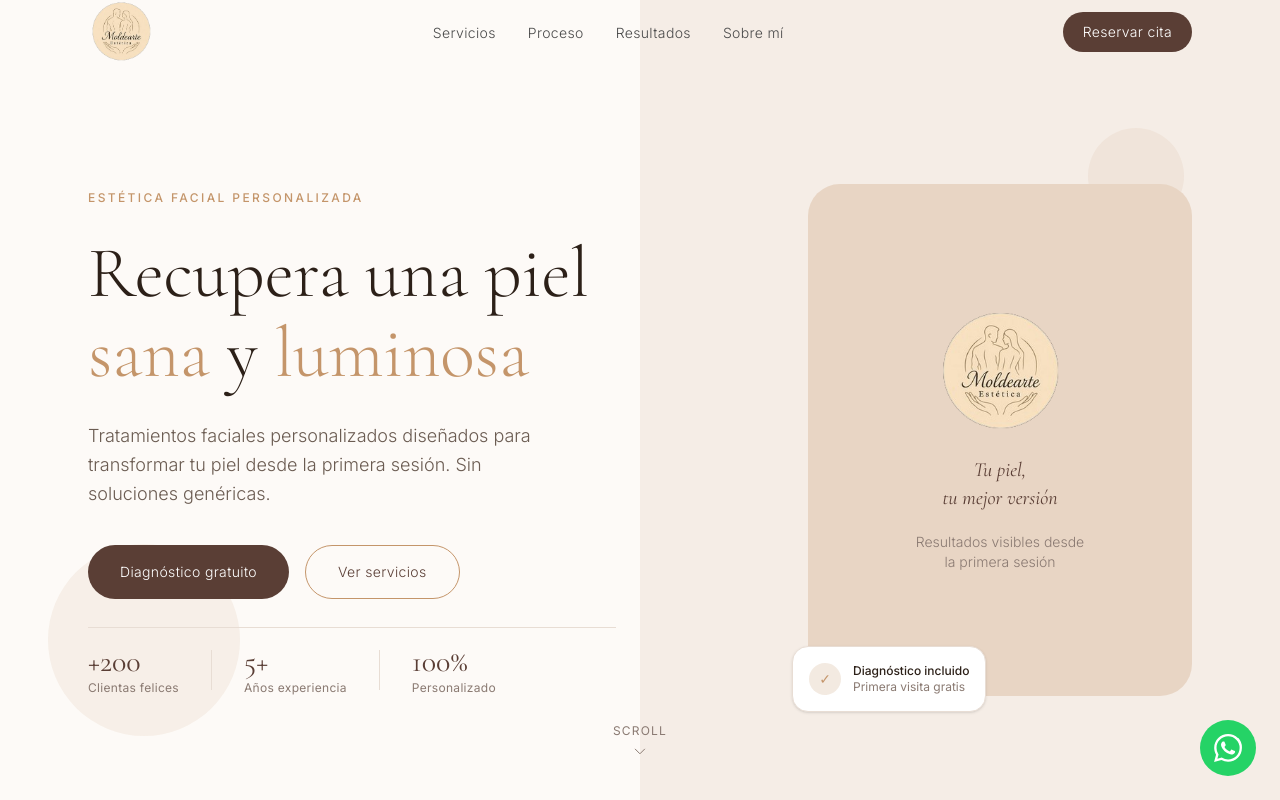
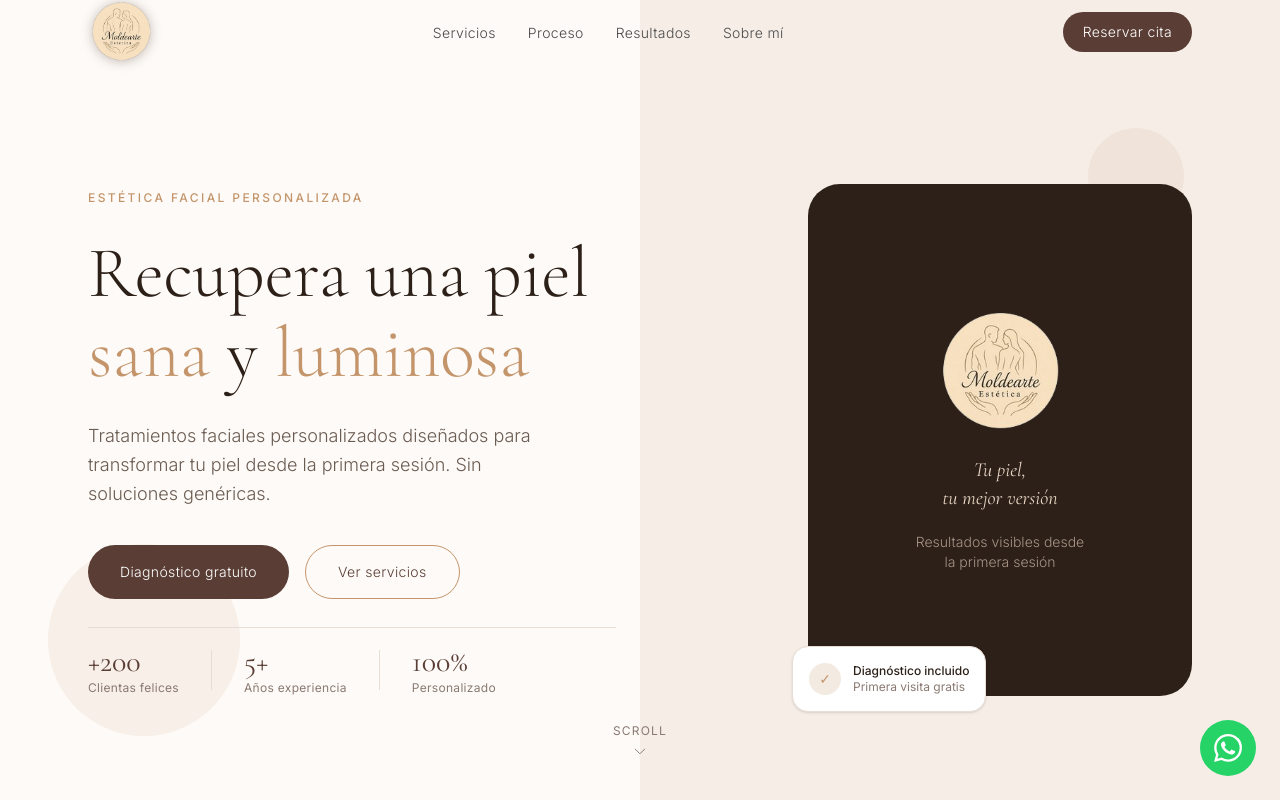
Before and after one commit to zironaranjo/Estetica_Aleja, a React (Vite) app: page / in a window 1280 px wide. Shown: the top 800 px of the page. Built offline with nearby package versions, Linux system fonts and the light colour scheme.

Commit message:
fix: contraste del logo - fondo oscuro en hero y drop-shadow en navbar y footer
Co-authored-by: Cursor <cursoragent@cursor.com>

```diff
--- a/src/components/Footer.jsx
+++ b/src/components/Footer.jsx
@@ -35,7 +35,7 @@ export default function Footer() {
     <footer className="py-10 bg-[#1e1610] border-t border-[#3d3028]">
       <div className="max-w-6xl mx-auto px-6 flex flex-col items-center gap-8">
         <div className="flex flex-col md:flex-row items-center justify-between w-full gap-6">
-          <img src={logo} alt="Moldearte" className="h-14 w-auto object-contain opacity-80" />
+          <img src={logo} alt="Moldearte" className="h-14 w-auto object-contain" style={{filter: 'drop-shadow(0 1px 6px rgba(196,149,106,0.4))'}} />
 
           <div className="flex flex-wrap justify-center gap-6 text-xs text-[#6b5c52] font-light tracking-wide">
             <a href="#servicios" className="hover:text-[#c4956a] transition-colors">Servicios</a>
--- a/src/components/Hero.jsx
+++ b/src/components/Hero.jsx
@@ -62,12 +62,12 @@ export default function Hero() {
 
         <div className="relative hidden md:block">
           <div className="relative w-full aspect-[3/4] max-w-sm ml-auto">
-            <div className="absolute inset-0 rounded-[2rem] bg-[#e8d5c4] overflow-hidden">
+            <div className="absolute inset-0 rounded-[2rem] bg-[#2c2018] overflow-hidden">
               <div className="absolute inset-0 flex items-center justify-center">
                 <div className="text-center space-y-5 p-8">
                   <img src={logo} alt="Moldearte" className="h-32 w-auto object-contain mx-auto" />
-                  <p className="font-serif text-xl text-[#5a3e35] italic">Tu piel,<br/>tu mejor versión</p>
-                  <p className="text-[#8a7a72] text-sm font-light">Resultados visibles desde<br/>la primera sesión</p>
+                  <p className="font-serif text-xl text-[#e8d5c4] italic">Tu piel,<br/>tu mejor versión</p>
+                  <p className="text-[#a89487] text-sm font-light">Resultados visibles desde<br/>la primera sesión</p>
                 </div>
               </div>
             </div>
--- a/src/components/Navbar.jsx
+++ b/src/components/Navbar.jsx
@@ -26,7 +26,7 @@ export default function Navbar() {
     >
       <nav className="max-w-6xl mx-auto px-6 h-16 flex items-center justify-between">
         <a href="#" className="flex items-center">
-          <img src={logo} alt="Moldearte" className="h-16 w-auto object-contain" />
+          <img src={logo} alt="Moldearte" className="h-16 w-auto object-contain" style={{filter: 'drop-shadow(0 1px 6px rgba(90,62,53,0.35))'}} />
         </a>
 
         <ul className="hidden md:flex items-center gap-8">
```
